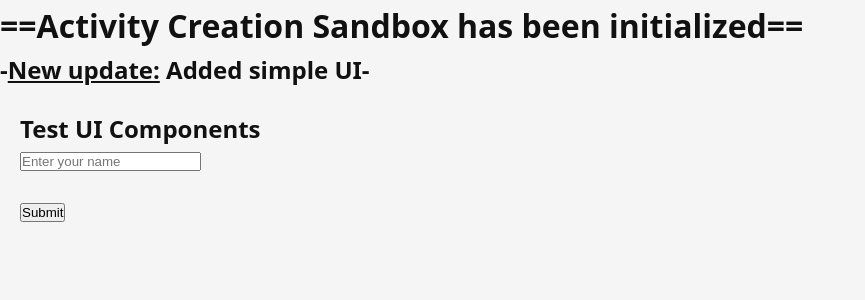
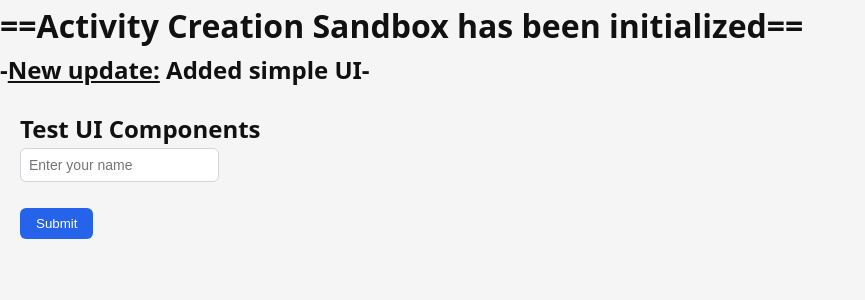
Before and after one commit to JimmyK300/Activity-Creation-Sandbox, a React (Vite) app: page / in a window 1280 px wide. Shown: the top 300 px of the page, without its empty margins (0-865 px from the left). Built offline with nearby package versions, Linux system fonts and the light colour scheme.

Commit message:
06.03.26 commit

```diff
--- a/src/components/Button/Button.tsx
+++ b/src/components/Button/Button.tsx
@@ -3,6 +3,7 @@ type ButtonProps = {
   onClick?: () => void;
 };
 
+import "./Button.css"
 export function Button({ children, onClick }: ButtonProps) {
   return (
     <button className="btn" onClick={onClick}>
--- a/src/components/Input/Input.tsx
+++ b/src/components/Input/Input.tsx
@@ -3,7 +3,7 @@ type InputProps = {
   onChange: (value: string) => void;
   placeholder?: string;
 };
-
+import "./Input.css"
 export function Input({ value, onChange, placeholder }: InputProps) {
   return (
     <input
--- a/src/designTokens.css
+++ /dev/null
@@ -1,115 +0,0 @@
-/**
- * Design Tokens - Semantic CSS Variables
- *
- * This file defines the single source of truth for all visual design properties.
- * All styling should consume these tokens to ensure consistency and ease future changes.
- *
- * Naming convention:
- * - --color-{category}-{semantic}: Colors organized by semantic function
- * - --spacing-{size}: Spacing units following a consistent scale
- * - --radius-{size}: Border radius values for different contexts
- */
-
-:root {
-  /* ========== COLORS ========== */
-
-  /* Brand: Primary accent color for highlights and interactive states */
-  --color-brand-base: #005dcc;
-  --color-brand-hover: #0052b4;
-  --color-brand-active: #004099;
-
-  /* Surface: Background layers and panel colors */
-  --color-surface-base: #ffffff;
-  --color-surface-low: #ffffff;
-  --color-surface-medium: #ffffff;
-  --color-surface-high: #f5f7fa;
-  --color-surface-overlay: rgba(15, 23, 42, 0.5);
-
-  /* Text: Typography colors for hierarchy */
-  --color-text-primary: #0f172a;
-  --color-text-inverted: #dde1eb;
-  --color-text-secondary: #475569;
-  --color-text-tertiary: #94a3b8;
-  --color-text-disabled: #cbd5e1;
-
-  /* Border: Divider and edge definition */
-  --color-border-base: #d1d5db;
-  --color-border-hover: #005dcc;
-  --color-border-active: #808386;
-  --color-border-focus: #005dcc;
-
-  /* Semantic: Status and feedback colors */
-  --color-success: #16a34a;
-  --color-success-dim: rgba(22, 163, 74, 0.1);
-  --color-danger: #dc2626;
-  --color-danger-dim: rgba(220, 38, 38, 0.1);
-  --color-warning: #d97706;
-  --color-warning-dim: rgba(217, 119, 6, 0.1);
-  --color-info: #2563eb;
-  --color-info-dim: rgba(37, 99, 235, 0.1);
-
-  /* Accent: Secondary highlight (complementary to brand) */
-  --color-accent-base: #db2777;
-  --color-accent-hover: #be185d;
-  --color-accent-active: #831843;
-
-  /* Gradient: Pre-defined gradient overlays */
-  --gradient-brand: linear-gradient(135deg, #005dcc, #0052b4);
-  --gradient-danger: linear-gradient(135deg, #dc2626, #d97706);
-  --gradient-subtle: linear-gradient(135deg, rgba(0, 93, 204, 0.08), rgba(219, 39, 119, 0.08));
-
-  /* ========== SPACING ========== */
-
-  --spacing-xs: 0.25rem;
-  --spacing-sm: 0.5rem;
-  --spacing-md: 0.75rem;
-  --spacing-lg: 1rem;
-  --spacing-xl: 1.25rem;
-  --spacing-2xl: 1.5rem;
-  --spacing-3xl: 2rem;
-  --spacing-4xl: 2.5rem;
-  --spacing-5xl: 3rem;
-  --spacing-6xl: 3.5rem;
-
-  /* ========== BORDER RADIUS ========== */
-
-  --radius-sm: 4px;
-  --radius-md: 6px;
-  --radius-lg: 8px;
-  --radius-xl: 10px;
-  --radius-full: 999px;
-
-  /* ========== SHADOW ========== */
-
-  --shadow-sm: 0 1px 2px rgba(0, 0, 0, 0.05);
-  --shadow-md: 0 4px 12px rgba(0, 0, 0, 0.1);
-  --shadow-lg: 0 10px 30px rgba(0, 0, 0, 0.15);
-
-  /* ========== TRANSITIONS ========== */
-
-  --transition-fast: 120ms ease;
-  --transition-normal: 200ms ease;
-  --transition-slow: 300ms ease;
-
-  /* ========== BACKDROP ========== */
-
-  --backdrop-blur: blur(12px);
-}
-
-/**
- * Backward compatibility layer
- * Maps old CSS variable names to new semantic tokens to ensure
- * existing code continues to work during gradual migration
- */
-:root {
-  --bg: var(--color-surface-base);
-  --panel: var(--color-surface-low);
-  --panel-strong: var(--color-surface-medium);
-  --stroke: var(--color-border-base);
-  --text: var(--color-text-primary);
-  --muted: var(--color-text-secondary);
-  --accent: var(--color-brand-base);
-  --accent-2: var(--color-accent-base);
-  --success: var(--color-success);
-  --danger: var(--color-danger);
-}
--- a/src/main.tsx
+++ b/src/main.tsx
@@ -1,6 +1,5 @@
 import { StrictMode } from 'react'
 import { createRoot } from 'react-dom/client'
-import { BrowserRouter } from 'react-router-dom'
 import '../design-tokens.css';
 import './styles/global.css'
 
@@ -8,8 +7,6 @@ import App from './App.tsx'
 
 createRoot(document.getElementById('root')!).render(
   <StrictMode>
-    <BrowserRouter>
       <App />
-    </BrowserRouter>
   </StrictMode>,
 )
```
